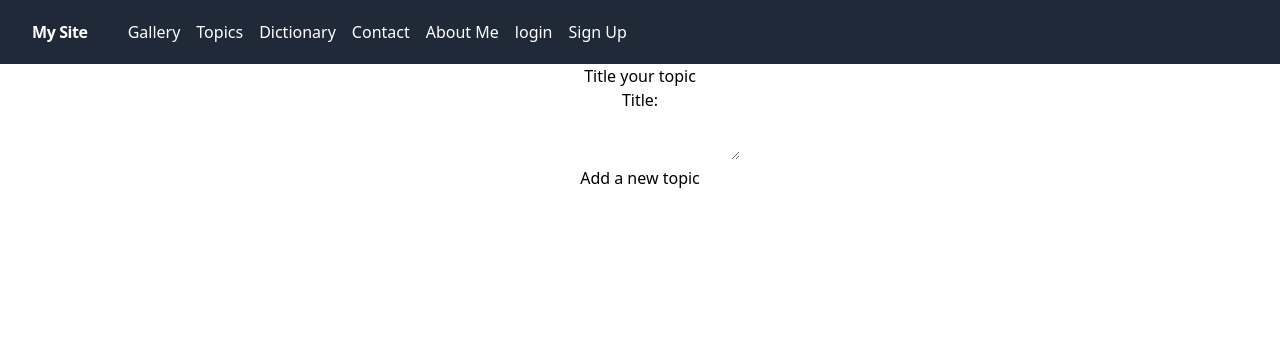
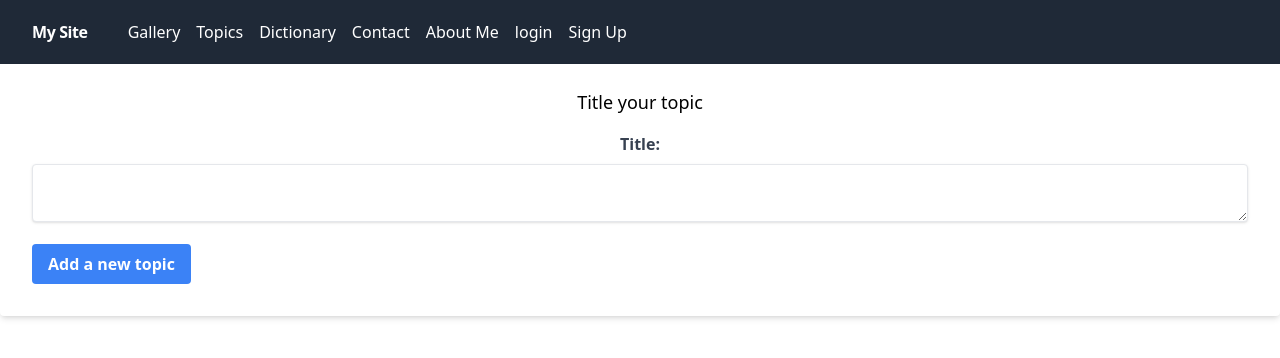
Before and after one commit to Pablo-Mdz/OLINA-webpage, a React (Create React App) app in the folder client/: page /create-topic in a window 1280 px wide. Shown: the top 358 px of the page. Built offline with nearby package versions, Linux system fonts and the light colour scheme; no server answers.

Commit message:
style add topics

```diff
--- a/client/src/components/Topic/CreateATopic.jsx
+++ b/client/src/components/Topic/CreateATopic.jsx
@@ -21,18 +21,44 @@ export default function CreateATopic() {
   }
 
   return (
-    <div>
-      <h3>Title your topic</h3>
-      <form onSubmit={handleSubmit}>
-        <label>Title:</label>
-        <br/>
-        <textarea
-          type="text"
-          value={title}
-          onChange={e => setTitle(e.target.value)} />
-        <br/>
-        <button>Add a new topic</button>
-      </form>
+    // <div>
+    //   <h3>Title your topic</h3>
+    //   <form onSubmit={handleSubmit}>
+    //     <label>Title:</label>
+    //     <br/>
+    //     <textarea
+    //       type="text"
+    //       value={title}
+    //       onChange={e => setTitle(e.target.value)} />
+    //     <br/>
+    //     <button>Add a new topic</button>
+    //   </form>
+    // </div>
+    <div className="bg-white shadow-md rounded px-8 pt-6 pb-8 mb-4">
+  <h3 className="text-lg font-medium mb-4">Title your topic</h3>
+  <form onSubmit={handleSubmit}>
+    <div className="mb-4">
+      <label className="block text-gray-700 font-bold mb-2" htmlFor="title">
+        Title:
+      </label>
+      <textarea
+        className="shadow appearance-none border rounded w-full py-2 px-3 text-gray-700 leading-tight focus:outline-none focus:shadow-outline"
+        id="title"
+        type="text"
+        value={title}
+        onChange={e => setTitle(e.target.value)}
+      />
     </div>
+    <div className="flex items-center justify-between">
+      <button
+        className="bg-blue-500 hover:bg-blue-700 text-white font-bold py-2 px-4 rounded focus:outline-none focus:shadow-outline"
+        type="submit"
+      >
+        Add a new topic
+      </button>
+    </div>
+  </form>
+</div>
+
   )
 }
```
